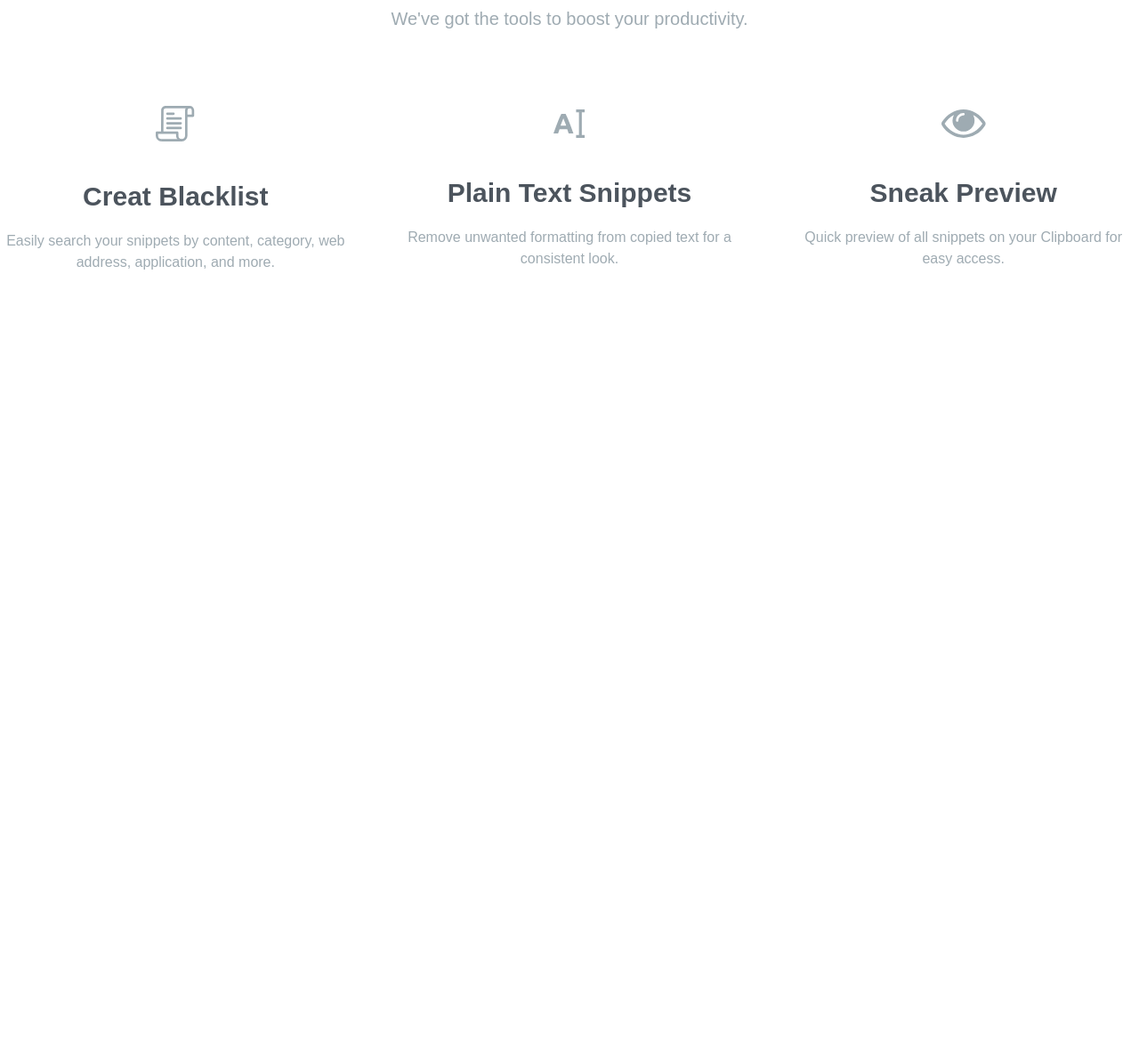
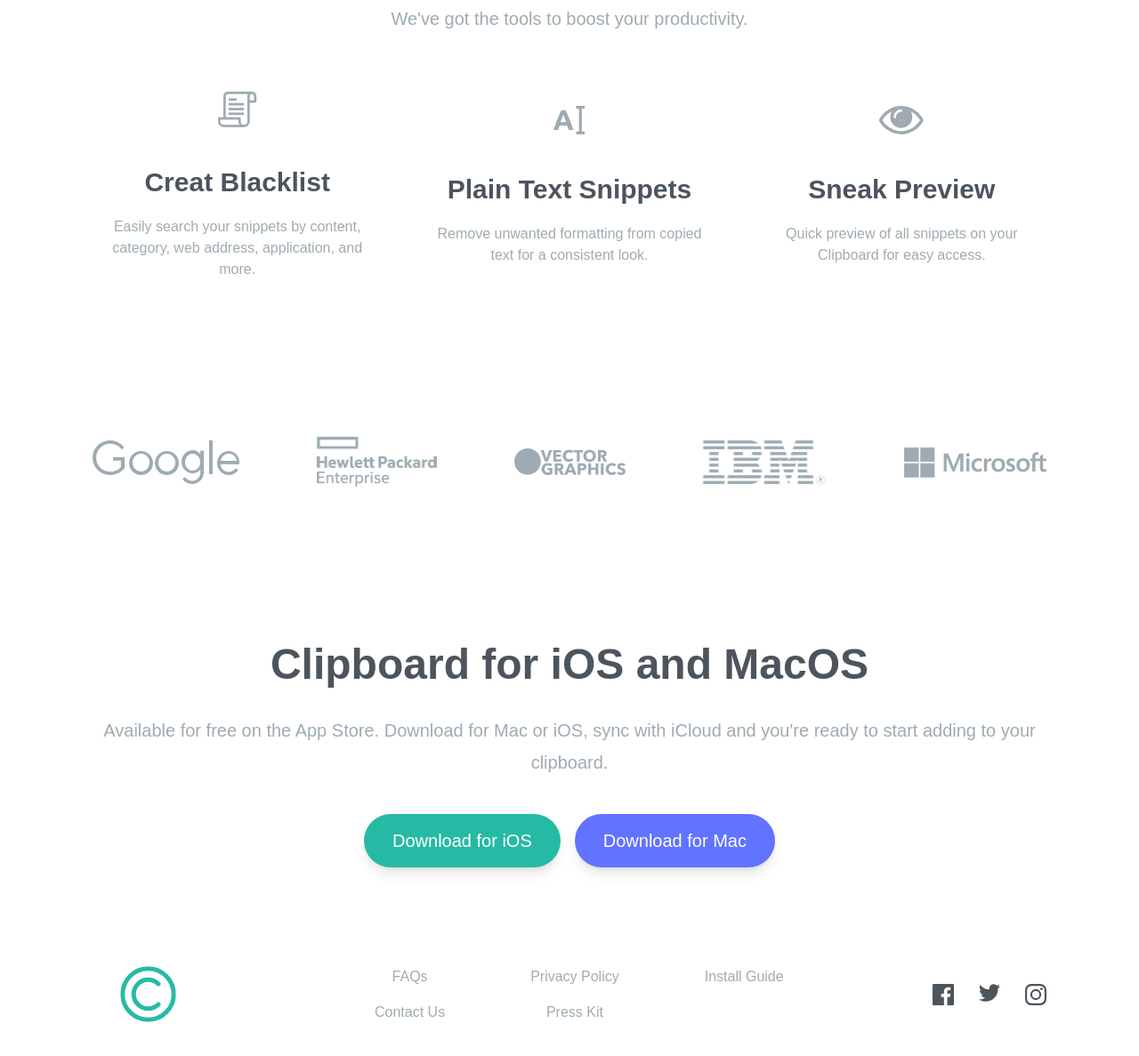
Before and after one commit to Ted-AfroEm/clipboard, a website: page index.html in a window 1280 px wide. Shown: the part 2693-3880 px from the top of the page at 89% size. Before the commit the page ends 3000 px from the top, so only its background shows below. Drawn offline with Linux system fonts and the light colour scheme; a web font is replaced by a local one.

Commit message:
Add footer

```diff
--- a/index.html
+++ b/index.html
@@ -93,9 +93,9 @@
             <p class="section-content mb-16">
                 We've got the tools to boost your productivity.
             </p>
-        </div>
+
             <!-- Items -->
-        <div class="flex flex-col items-center justify-betweeen space-y-16 md:flex-row md:space-y-0 md:space-x-12">
+            <div class="flex flex-col items-center justify-betweeen space-y-16 md:flex-row md:space-y-0 md:space-x-12 ">
                 <div class="flex flex-col items-center space-y-5">
                     <img src="/images/icon-blacklist.svg" alt="" class="mb-6">
                     <h5>Creat Blacklist</h5>
@@ -118,7 +118,85 @@
                     </p>
                 </div>
             </div>
+        </div>
     </section>
+
+    <!-- Reference Section -->
+    <section id="reference">
+        <div
+            class="flex flex-col items-center justify-between max-w-6xl px-10  mx-auto space-y-16 my-44 md:flex-row md:space-y-0">
+            <img src="images/logo-google.png" alt="">
+            <img src="images/logo-hp.png" alt="">
+            <img src="images/logo-vector-graphics.png" alt="">
+            <img src="images/logo-ibm.png" alt="">
+            <img src="images/logo-microsoft.png" alt="">
+        </div>
+    </section>
+
+    <!-- Bottom CTA Section -->
+    <section id="bottom">
+        <div class="section-container my-20">
+            <h3>Clipboard for iOS and MacOS</h3>
+            <p class="section-content mb-10">
+                Available for free on the App Store. Download for Mac or iOS, sync with iCloud and you're ready to start
+                adding to your clipboard.
+            </p>
+
+            <div class="button-container">
+                <a href="" class="p-4 px-8 rounded-full shadow-lg bg-strongCyan duration-200 hover:opacity-80">Download
+                    for iOS</a>
+                <a href="" class="p-4 px-8 rounded-full shadow-lg bg-lightBlue duration-200 hover:opacity-80">Download
+                    for Mac</a>
+            </div>
+        </div>
+        </div>
+    </section>
+
+
+    <!-- Footer Section -->
+    <footer id="footer">
+        <div class="section-container">
+            <div class="flex flex-col items-center justify-between md:flex-row my-10">
+                <img src="images/logo.svg" alt="" class="scale-50" />
+                <div
+                    class="flex flex-col items-center justify-between flex-1 mb-10 space-y-6 md:flex-row md:mb-0 md:space-y-0 text-grayishBlue">
+                    <div class="flex flex-col space-y-4 md:flex-row md:ml-24 md:space-x-24 md:space-y-0">
+                        <div class="flex flex-col space-y-4 md:flex-row md:ml-24 md:space-x-24 md:space-y-0">
+                            <div class="flex flex-col space-y-4 text-center">
+                                <div>
+                                    <a href="" class="hover:text-strongCyan">FAQs</a>
+                                </div>
+                                <div>
+                                    <a href="" class="hover:text-strongCyan">Contact Us</a>
+                                </div>
+
+                            </div>
+                            <div class="flex flex-col space-y-4 text-center">
+                                <div>
+                                    <a href="" class="hover:text-strongCyan">Privacy Policy</a>
+                                </div>
+                                <div>
+                                    <a href="" class="hover:text-strongCyan">Press Kit</a>
+                                </div>
+
+                            </div>
+                            <div class="flex flex-col space-y-4 text-center">
+                                <div>
+                                    <a href="" class="hover:text-strongCyan">Install Guide</a>
+                                </div>
+
+                            </div>
+                        </div>
+                    </div>
+                </div>
+                <div class="flex justify-between w-32 py-1">
+                    <a href="" class="duration-200 ficon"> <img src="/images/icon-facebook.svg" alt=""></a>
+                    <a href="" class="duration-200 ficon"> <img src="/images/icon-twitter.svg" alt=""></a>
+                    <a href="" class="duration-200 ficon"> <img src="/images/icon-instagram.svg" alt=""></a>
+                </div>
+            </div>
+        </div>
+    </footer>
 </body>
 
 </html>
--- a/input.css
+++ b/input.css
@@ -32,3 +32,8 @@ body {
     background-image: url("../images/bg-header-mobile.png");
   }
 }
+
+.ficon:hover {
+  filter: invert(35%) sepia(68%) saturate(434%) hue-rotate(121deg)
+    brightness(101%) contrast(94%);
+}
```
Also changed, not shown: css/style.css. Lines whose indentation alone changed are shown as unchanged.
